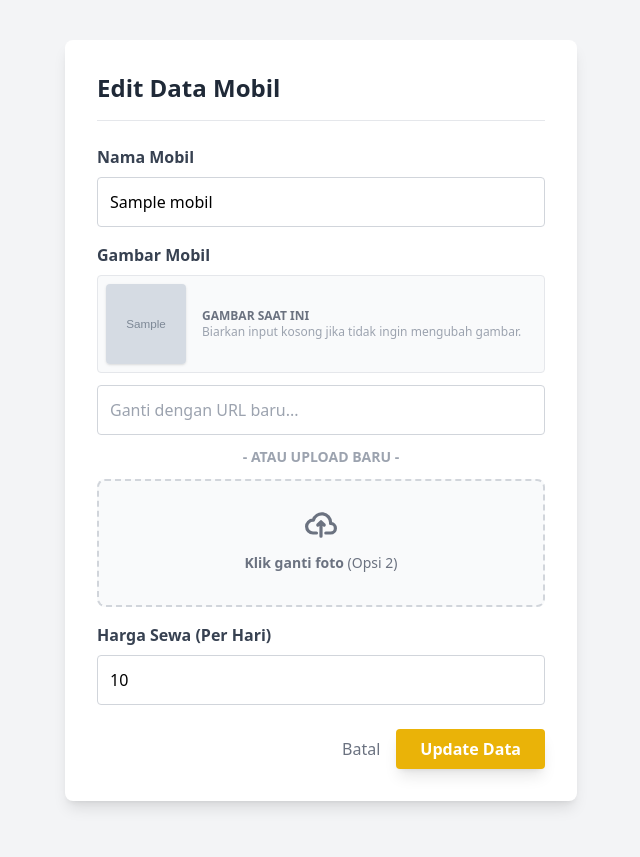
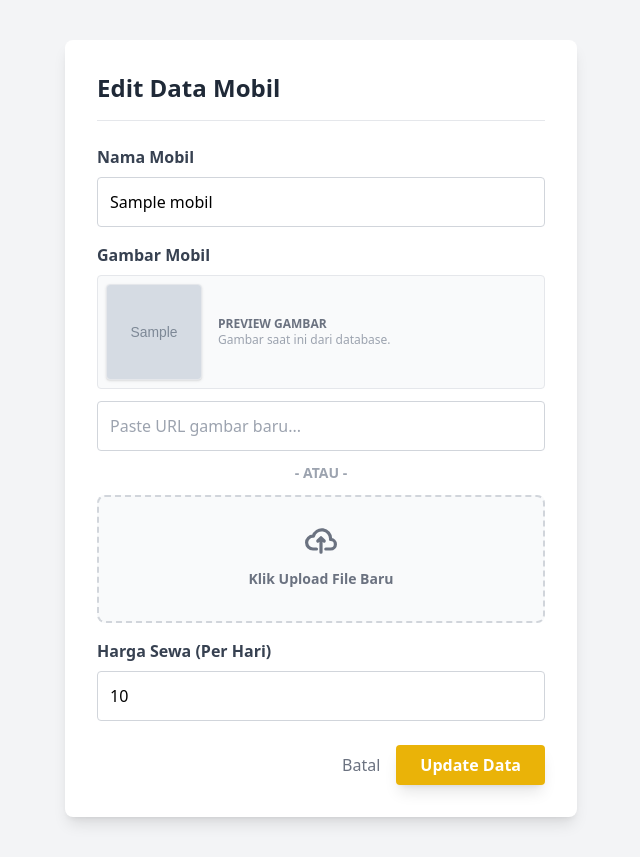
Before and after one commit to Sulistiawan5/carter-mobil, a PHP site: page /admin_edit.php?id=1 in a window 1280 px wide. Shown: the whole page, without its empty margins (319-959 px from the left). Before the commit the page ends 808 px from the top, so only its background shows below. Run offline with PHP 8.4, Linux system fonts and the light colour scheme; the visitor is signed in with stand-in values (Sample User, id 1); tables that the repository leaves empty or names only in its code hold one stand-in row (values such as "Sample post"); grey boxes marked "Sample" are stand-in pictures; some libraries are stand-ins or nearby versions.

Commit message:
menambahkan preview saat update gambar

```diff
--- a/admin_edit.php
+++ b/admin_edit.php
@@ -20,7 +20,7 @@ $id = $_GET['id'];
 $query = mysqli_query($conn, "SELECT * FROM mobil WHERE id = '$id'");
 $data = mysqli_fetch_assoc($query);
 
-// Jika tombol Update ditekan
+// Proses Update
 if (isset($_POST['update'])) {
     $nama = $_POST['nama'];
     $harga = $_POST['harga'];
@@ -28,8 +28,7 @@ if (isset($_POST['update'])) {
     // Default: Gunakan gambar lama
     $gambar_final = $data['gambar'];
 
-    // LOGIKA GANTI GAMBAR
-    // 1. Cek apakah ada file baru diupload?
+    // 1. Cek Upload File Baru
     if (!empty($_FILES['gambar_file']['name'])) {
         $nama_file = $_FILES['gambar_file']['name'];
         $tmp_file = $_FILES['gambar_file']['tmp_name'];
@@ -38,19 +37,13 @@ if (isset($_POST['update'])) {
 
         if (move_uploaded_file($tmp_file, $path_upload)) {
             $gambar_final = $path_upload;
-
-            // (Opsional) Hapus file lama jika ada di folder uploads agar hemat storage
-            // if (file_exists($data['gambar']) && strpos($data['gambar'], 'uploads/') !== false) {
-            //     unlink($data['gambar']);
-            // }
         }
     }
-    // 2. Jika tidak upload file, cek apakah user input URL baru?
+    // 2. Cek URL Baru
     else if (!empty($_POST['gambar_url'])) {
         $gambar_final = $_POST['gambar_url'];
     }
 
-    // Update Database
     $query_update = "UPDATE mobil SET
                      nama_mobil = '$nama',
                      harga_per_hari = '$harga',
@@ -91,26 +84,26 @@ if (isset($_POST['update'])) {
             <label class="block text-gray-700 font-bold mb-2">Gambar Mobil</label>
 
             <div class="mb-3 p-2 border rounded bg-gray-50 flex items-center gap-4">
-                <img src="<?= $data['gambar']; ?>" class="w-20 h-20 object-cover rounded shadow">
+                <img id="preview-img" src="<?= $data['gambar']; ?>" class="w-24 h-24 object-cover rounded shadow border bg-white">
                 <div>
-                    <p class="text-xs text-gray-500 font-bold uppercase">Gambar Saat Ini</p>
-                    <p class="text-xs text-gray-400">Biarkan input kosong jika tidak ingin mengubah gambar.</p>
+                    <p class="text-xs text-gray-500 font-bold uppercase">Preview Gambar</p>
+                    <p class="text-xs text-gray-400" id="preview-text">Gambar saat ini dari database.</p>
                 </div>
             </div>
 
             <div class="flex flex-col gap-3">
-                <input type="text" name="gambar_url" placeholder="Ganti dengan URL baru..." class="w-full border border-gray-300 p-3 rounded focus:outline-none focus:ring-2 focus:ring-blue-500">
+                <input type="text" id="input-url" name="gambar_url" placeholder="Paste URL gambar baru..." class="w-full border border-gray-300 p-3 rounded focus:outline-none focus:ring-2 focus:ring-blue-500">
 
-                <div class="text-center text-gray-400 text-sm font-bold">- ATAU UPLOAD BARU -</div>
+                <div class="text-center text-gray-400 text-sm font-bold">- ATAU -</div>
 
-                <label for="dropzone-file" class="flex flex-col items-center justify-center w-full h-32 border-2 border-gray-300 border-dashed rounded-lg cursor-pointer bg-gray-50 hover:bg-gray-100 transition">
+                <label for="input-file" class="flex flex-col items-center justify-center w-full h-32 border-2 border-gray-300 border-dashed rounded-lg cursor-pointer bg-gray-50 hover:bg-gray-100 transition relative overflow-hidden group">
                     <div class="flex flex-col items-center justify-center pt-5 pb-6">
-                        <svg class="w-8 h-8 mb-3 text-gray-500" aria-hidden="true" xmlns="http://www.w3.org/2000/svg" fill="none" viewBox="0 0 20 16">
+                        <svg class="w-8 h-8 mb-3 text-gray-500 group-hover:text-blue-500" fill="none" viewBox="0 0 20 16">
                             <path stroke="currentColor" stroke-linecap="round" stroke-linejoin="round" stroke-width="2" d="M13 13h3a3 3 0 0 0 0-6h-.025A5.56 5.56 0 0 0 16 6.5 5.5 5.5 0 0 0 5.207 5.021C5.137 5.017 5.071 5 5 5a4 4 0 0 0 0 8h2.167M10 15V6m0 0L8 8m2-2 2 2"/>
                         </svg>
-                        <p class="text-sm text-gray-500"><span class="font-semibold">Klik ganti foto</span> (Opsi 2)</p>
+                        <p class="text-sm text-gray-500"><span class="font-semibold">Klik Upload File Baru</span></p>
                     </div>
-                    <input id="dropzone-file" type="file" name="gambar_file" class="hidden" accept="image/*" />
+                    <input id="input-file" type="file" name="gambar_file" class="hidden" accept="image/*" />
                 </label>
             </div>
         </div>
@@ -128,5 +121,45 @@ if (isset($_POST['update'])) {
         </div>
     </form>
 
+    <script>
+        const inputFile = document.getElementById('input-file');
+        const inputUrl = document.getElementById('input-url');
+        const previewImg = document.getElementById('preview-img');
+        const previewText = document.getElementById('preview-text');
+        const originalSrc = "<?= $data['gambar']; ?>"; // Simpan gambar asli
+
+        // 1. Jika User Upload File dari Komputer
+        inputFile.addEventListener('change', function(event) {
+            const file = event.target.files[0];
+            if (file) {
+                // Buat URL sementara dari file yg dipilih
+                const reader = new FileReader();
+                reader.onload = function(e) {
+                    previewImg.src = e.target.result;
+                    previewText.textContent = "Preview dari File Upload";
+                    previewText.className = "text-xs text-green-600 font-bold";
+                    inputUrl.value = ""; // Kosongkan URL jika upload file
+                }
+                reader.readAsDataURL(file);
+            }
+        });
+
+        // 2. Jika User Paste URL Gambar
+        inputUrl.addEventListener('input', function() {
+            const url = this.value;
+            if (url) {
+                previewImg.src = url;
+                previewText.textContent = "Preview dari URL";
+                previewText.className = "text-xs text-blue-600 font-bold";
+                inputFile.value = ""; // Reset input file jika isi URL
+            } else {
+                // Jika URL dihapus, kembalikan ke gambar asli database
+                previewImg.src = originalSrc;
+                previewText.textContent = "Gambar saat ini dari database.";
+                previewText.className = "text-xs text-gray-400";
+            }
+        });
+    </script>
+
 </body>
 </html>
```
